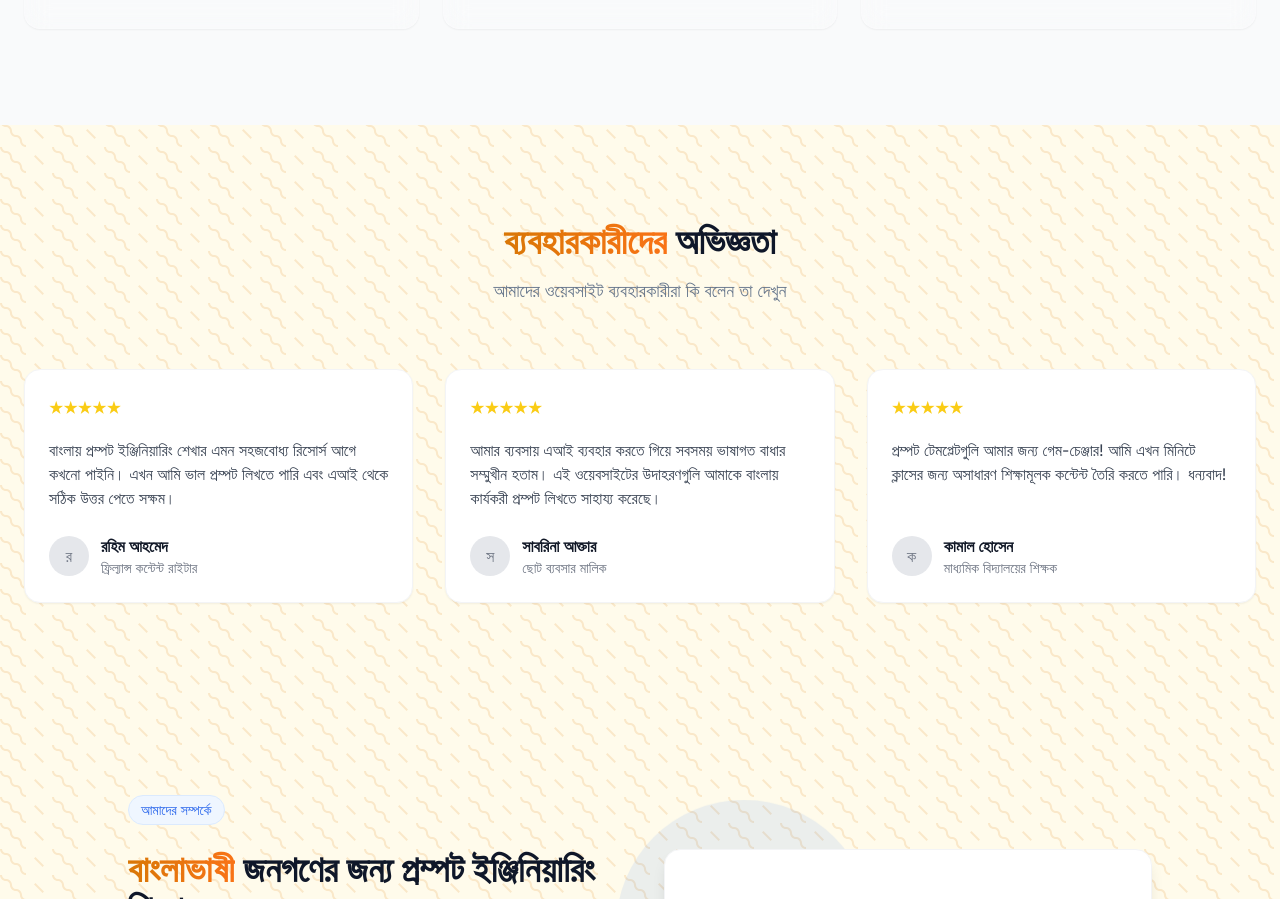
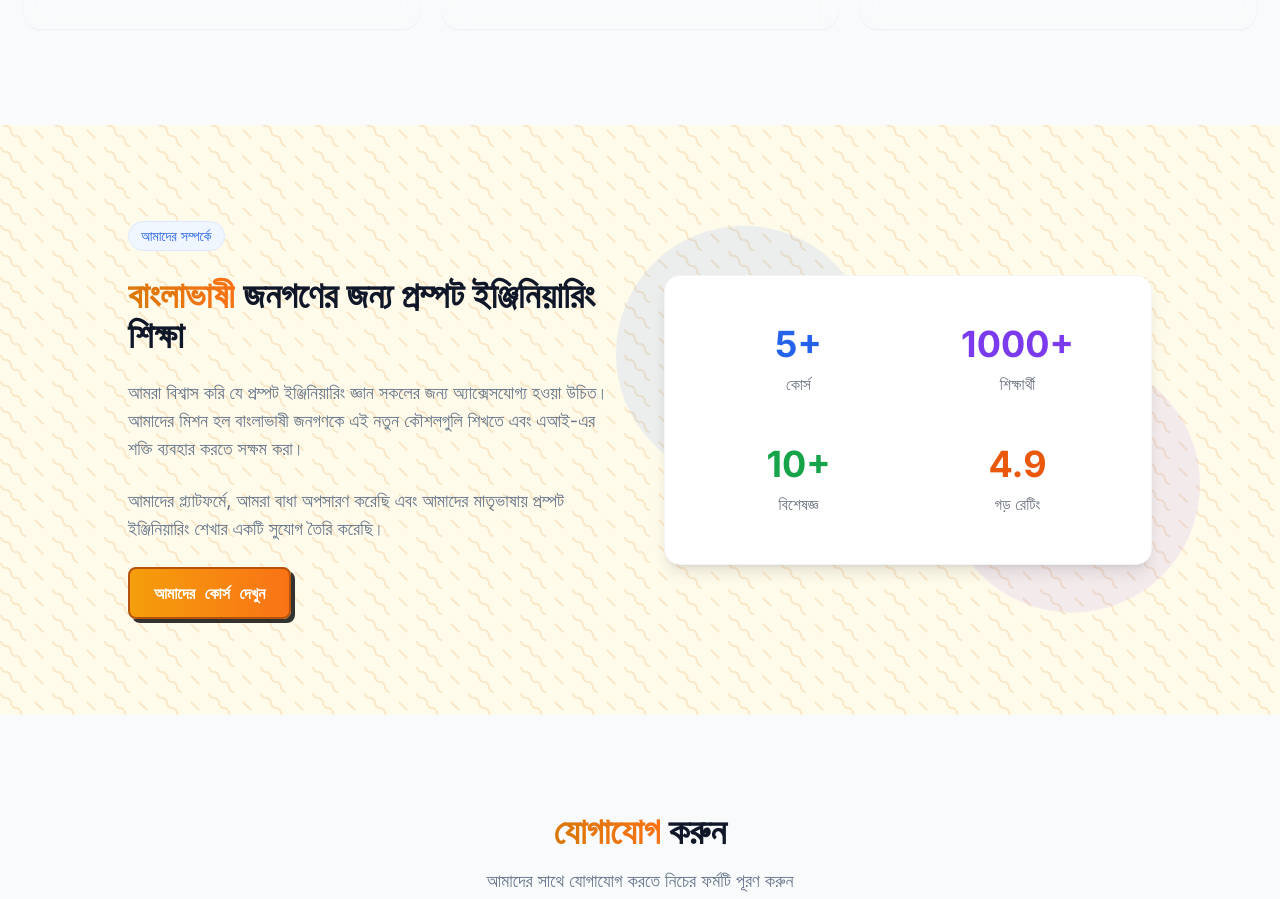
Before and after one commit to mdabir1203/BanglaPrompt.ai, a React (Vite) app: page / in a window 1280 px wide. Shown: the part 4585-5484 px from the top of the page. Built offline with nearby package versions, Linux system fonts and the light colour scheme.

Commit message:
Remove specified code section
Remove a specific section of code as requested.

```diff
--- a/src/pages/Index.tsx
+++ b/src/pages/Index.tsx
@@ -1,9 +1,9 @@
+
 import Navbar from "@/components/Navbar";
 import Hero from "@/components/Hero";
 import Features from "@/components/Features";
 import NewsletterSignup from "@/components/NewsletterSignup";
 import Footer from "@/components/Footer";
-import TestimonialCard from "@/components/TestimonialCard";
 import GlassCard from "@/components/ui-custom/GlassCard";
 
 const Index = () => {
@@ -68,7 +68,7 @@ const Index = () => {
                 <div className="bg-pink-50 p-4 rounded-lg border border-pink-100">
                   <h4 className="text-sm font-semibold mb-2">উদাহরণ:</h4>
                   <p className="text-sm text-gray-700">
-                    "একটি স্কুলে ছাত্রদের মধ্যে স্মার্টফোন ব্যবহার নিয়ে নীতি নির্ধারণ করতে হবে। এই সমস্যার সমাধান করার জন্য ধাপে ধাপে চিন্তা করো:\n\nধাপ 1: স্কুলে স্মার্টফোন ব্যবহারের সম্ভাব্য সুবিধা তালিকাভুক্ত করো।\nধাপ 2: স্কুলে স্মার্টফোন ব্যবহারের সম্ভাব্য অসুবিধা তালিকাভুক্ত করো।\nধাপ 3: বিভিন্ন বয়সের গ্রুপের জন্য ভিন্ন ভিন���ন নীতি বিবেচনা করো।\nধাপ 4: তোমার চূড়ান্ত সুপারিশ দাও এবং কেন এটি সবচেয়ে ভারসাম্যপূর্ণ পদ্ধতি তা ব্যাখ্যা করো।"
+                    "একটি স্কুলে ছাত্রদের মধ্যে স্মার্টফোন ব্যবহার নিয়ে নীতি নির্ধারণ করতে হবে। এই সমস্যার সমাধান করার জন্য ধাপে ধাপে চিন্তা করো:\n\nধাপ 1: স্কুলে স্মার্টফোন ব্যবহারের সম্ভাব্য সুবিধা তালিকাভুক্ত করো।\nধাপ 2: স্কুলে স্মার্টফোন ব্যবহারের সম্ভাব্য অসুবিধা তালিকাভুক্ত করো।\nধাপ 3: বিভিন্ন বয়সের গ্রুপের জন্য ভিন্ন ভিন্ন নীতি বিবেচনা করো।\nধাপ 4: তোমার চূড়ান্ত সুপারিশ দাও এবং কেন এটি সবচেয়ে ভারসাম্যপূর্ণ পদ্ধতি তা ব্যাখ্যা করো।"
                   </p>
                 </div>
               </div>
@@ -128,7 +128,7 @@ const Index = () => {
 
 বিশেষ প্রয়োজনীয়তা (যদি থাকে):
 - [প্রয়োজনীয়তা ১]
-- [প্রয়োজ��ীয়তা ২]
+- [প্রয়োজনীয়তা ২]
 
 দয়া করে কোড লেখার সময় প্রতিটি ধাপ বাংলায় ব্যাখ্যা করো এবং যেখানে প্রয়োজ্য সেখানে কোডের ভিতরে কমেন্ট অন্তর্ভুক্ত করো।`}
                   </p>
@@ -148,40 +148,6 @@ const Index = () => {
                 </div>
                 <button className="text-sm text-blue-600 hover:text-blue-700 font-medium">কপি করুন</button>
               </GlassCard>
-            </div>
-          </div>
-        </section>
-
-        {/* Testimonials Section */}
-        <section id="testimonials" className="section">
-          <div className="container mx-auto px-4 md:px-6">
-            <div className="text-center max-w-3xl mx-auto mb-16">
-              <h2 className="text-3xl md:text-4xl font-bold mb-4">
-                <span className="highlight-text">ব্যবহারকারীদের</span> অভিজ্ঞতা
-              </h2>
-              <p className="text-muted-foreground text-lg">
-                আমাদের ওয়েবসাইট ব্যবহারকারীরা কি বলেন তা দেখুন
-              </p>
-            </div>
-
-            <div className="grid grid-cols-1 md:grid-cols-2 lg:grid-cols-3 gap-8">
-              <TestimonialCard
-                quote="বাংলায় প্রম্পট ইঞ্জিনিয়ারিং শেখার এমন সহজবোধ্য রিসোর্স আগে কখনো পাইনি। এখন আমি ভাল প্রম্পট লিখতে পারি এবং এআই থেকে সঠিক উত্তর পেতে সক্ষম।"
-                name="রহিম আহমেদ"
-                role="ফ্রিল্যান্স কন্টেন্ট রাইটার"
-              />
-
-              <TestimonialCard
-                quote="আমার ব্যবসায় এআই ব্যবহার করতে গিয়ে সবসময় ভাষাগত বাধার সম্মুখীন হতাম। এই ওয়েবসাইটের উদাহরণগুলি আমাকে বাংলায় কার্যকরী প্রম্পট লিখতে সাহায্য করেছে।"
-                name="সাবরিনা আক্তার"
-                role="ছোট ব্যবসার মালিক"
-              />
-
-              <TestimonialCard
-                quote="প্রম্পট টেমপ্লেটগুলি আমার জন্য গেম-চেঞ্জার! আমি এখন মিনিটে ক্লাসের জন্য অসাধারণ শিক্ষামূলক কন্টেন্ট তৈরি করতে পারি। ধন্যবাদ!"
-                name="কামাল হোসেন"
-                role="মাধ্যমিক বিদ্যালয়ের শিক্ষক"
-              />
             </div>
           </div>
         </section>
```
